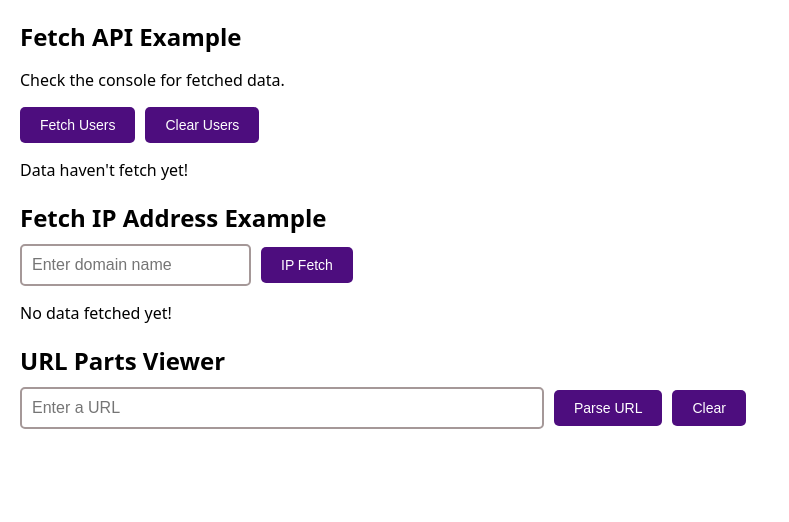
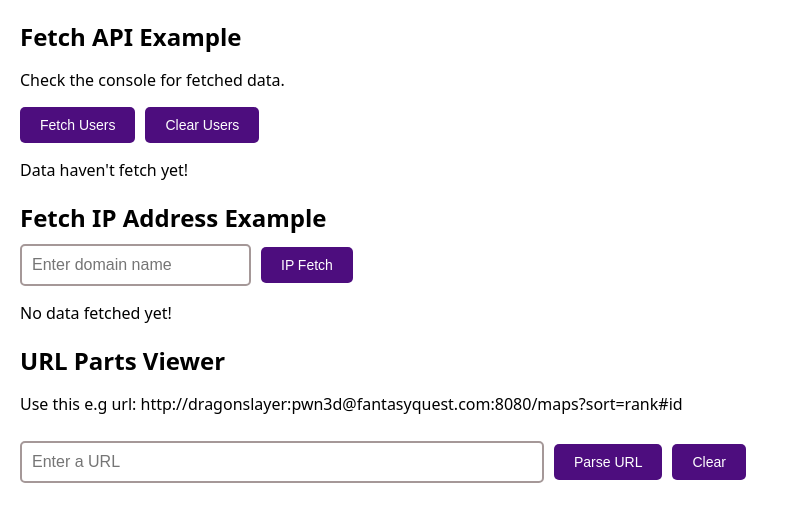
Before and after one commit to KevinHein-KSH/http-assets, a React (Vite) app: page / in a window 1280 px wide. Shown: the top 522 px of the page, without its empty margins (0-789 px from the left). Built offline with nearby package versions, Linux system fonts and the light colour scheme.

Commit message:
added example url

```diff
--- a/src/components/URL/urlParts.tsx
+++ b/src/components/URL/urlParts.tsx
@@ -36,6 +36,9 @@ export default function UrlViewer() {
   return (
     <>
       <h2>URL Parts Viewer</h2>
+
+      <p>Use this e.g url: http://dragonslayer:pwn3d@fantasyquest.com:8080/maps?sort=rank#id</p>
+
       <input
         type="text"
         value={input}
@@ -138,3 +141,7 @@ export default function UrlViewer() {
     </>
   );
 }
+
+
+// add mailto
+// remove # and ? in search and hash
```
